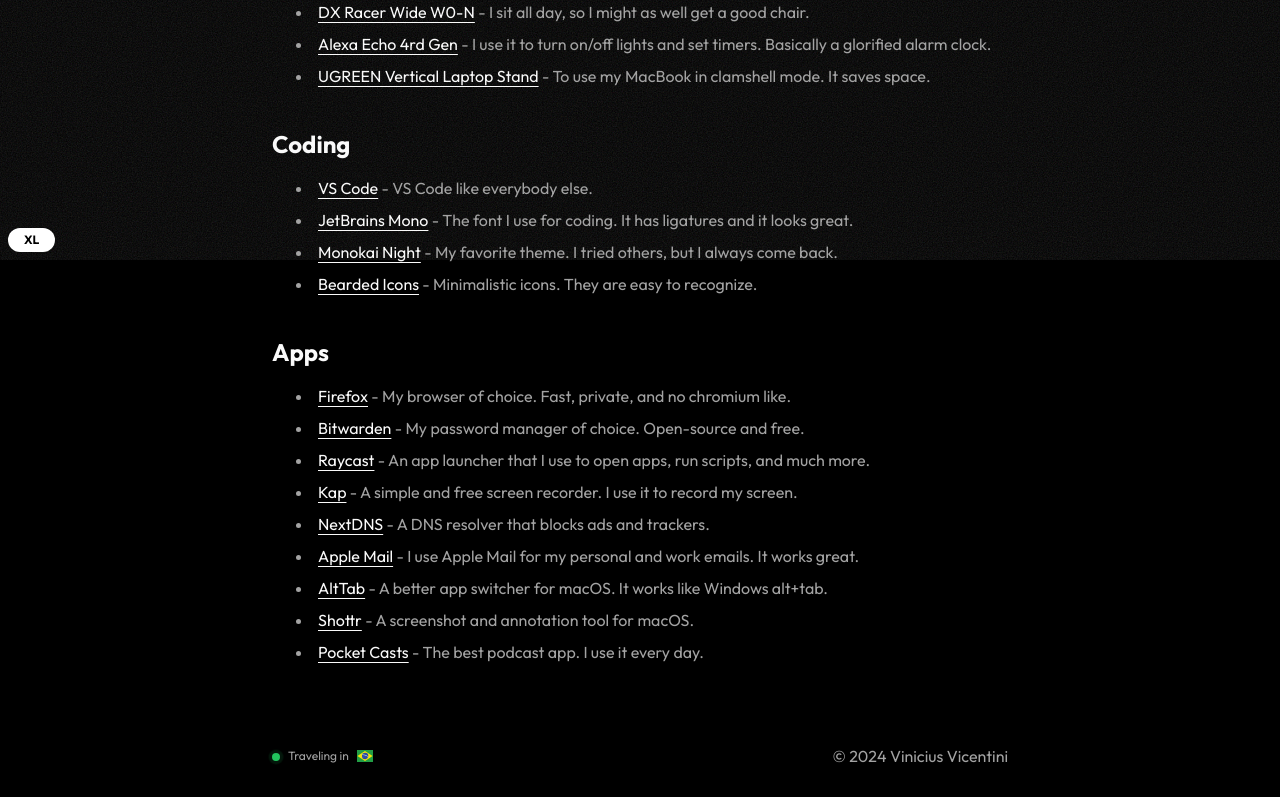
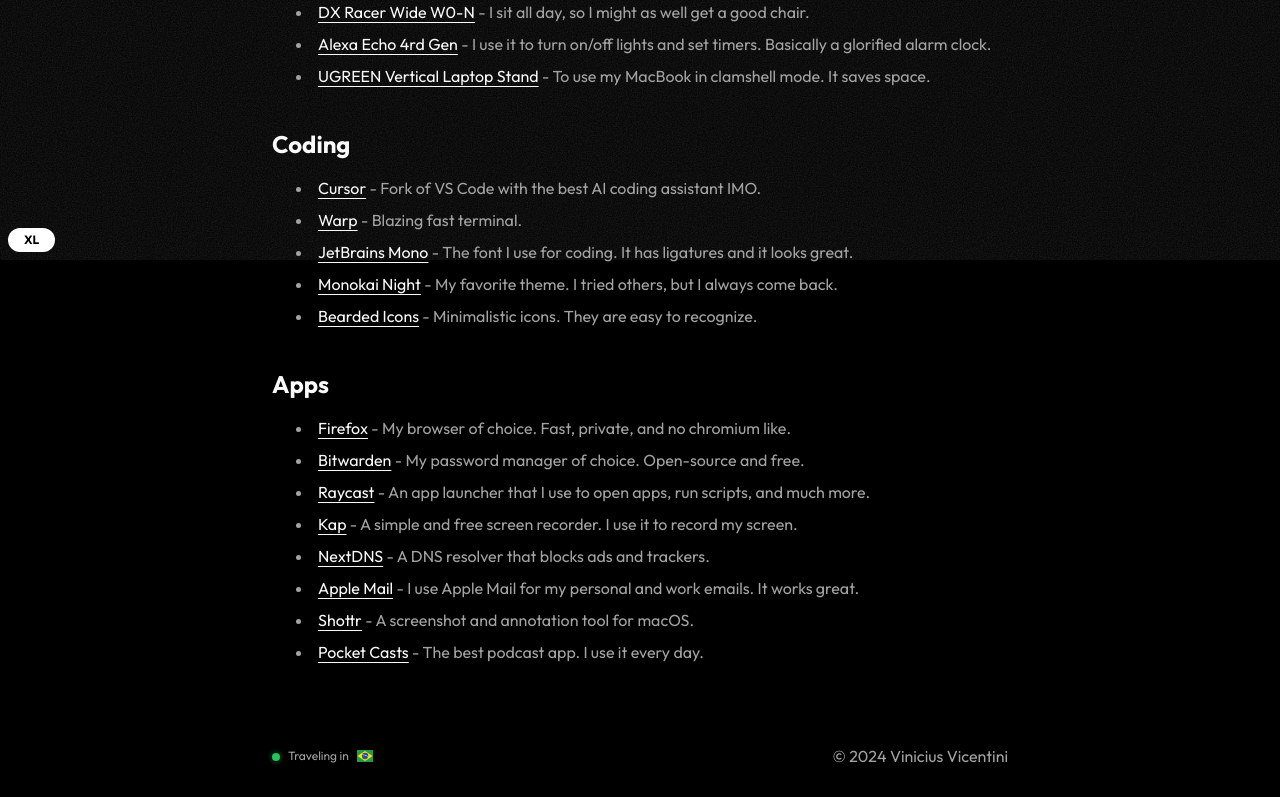
Before and after one commit to vinihvc/viniciusvicentini.com, a Next.js app: page /uses in a window 1280 px wide. Shown: the part 540-1337 px from the top of the page. Built offline with nearby package versions, Linux system fonts and the light colour scheme.

Commit message:
updating uses

```diff
--- a/config/uses.ts
+++ b/config/uses.ts
@@ -57,11 +57,15 @@ export const USE_STACK = [
     title: 'Coding',
     items: [
       {
-        title: 'VS Code',
-        description: 'VS Code like everybody else.',
-        link: 'https://code.visualstudio.com',
+        title: 'Cursor',
+        description: 'Fork of VS Code with the best AI coding assistant IMO.',
+        link: 'https://www.cursor.sh/',
       },
-
+      {
+        title: 'Warp',
+        description: 'Blazing fast terminal.',
+        link: 'https://www.warp.dev/',
+      },
       {
         title: 'JetBrains Mono',
         description:
@@ -119,12 +123,6 @@ export const USE_STACK = [
         link: 'https://www.icloud.com/mail',
       },
       {
-        title: 'AltTab',
-        description:
-          'A better app switcher for macOS. It works like Windows alt+tab.',
-        link: 'https://alt-tab-macos.netlify.app/',
-      },
-      {
         title: 'Shottr',
         description: 'A screenshot and annotation tool for macOS.',
         link: 'https://shottr.cc/',
--- a/registry/code/component/ruler.tsx
+++ b/registry/code/component/ruler.tsx
@@ -10,19 +10,19 @@ export const Ruler = (props: RulerProps) => {
   return (
     <article
       className={cn(
-        'bg-black border border-border p-4 m-auto rounded flex items-center justify-center',
+        'h-16 min-w-48 p-4',
+        'flex items-center justify-center',
+        'bg-white/90 bg-no-repeat',
+        'border border-border',
+        'rounded',
+        'resize-x overflow-auto',
+        '[--color:rgba(0,0,0,0.5)]',
         className,
       )}
       style={{
-        color: 'rgba(128, 128, 128, 0.5)',
-        resize: 'horizontal',
-        backgroundRepeat: 'no-repeat',
-        overflow: 'auto',
         backgroundImage:
-          'repeating-linear-gradient(to right, currentColor, currentColor 1px, transparent 1px, transparent 10px), repeating-linear-gradient(to right, currentColor, currentColor 1px, transparent 1px, transparent 60px)',
+          'repeating-linear-gradient(to right, var(--color), var(--color) 1px, transparent 1px, transparent 10px), repeating-linear-gradient(to right, var(--color), var(--color) 1px, transparent 1px, transparent 60px)',
         backgroundSize: '100% 10px, 100% 20px',
-        height: '64px',
-        minWidth: '200px',
         ...style,
       }}
       {...rest}
--- a/tailwind.config.ts
+++ b/tailwind.config.ts
@@ -11,6 +11,7 @@ const config = withTV({
     'components/**/*.{ts,tsx}',
     'libs/**/*.{ts,tsx}',
     'config/**/*.{ts,tsx}',
+    'registry/**/*.{ts,tsx}',
   ],
   theme: {
     container: {
```
